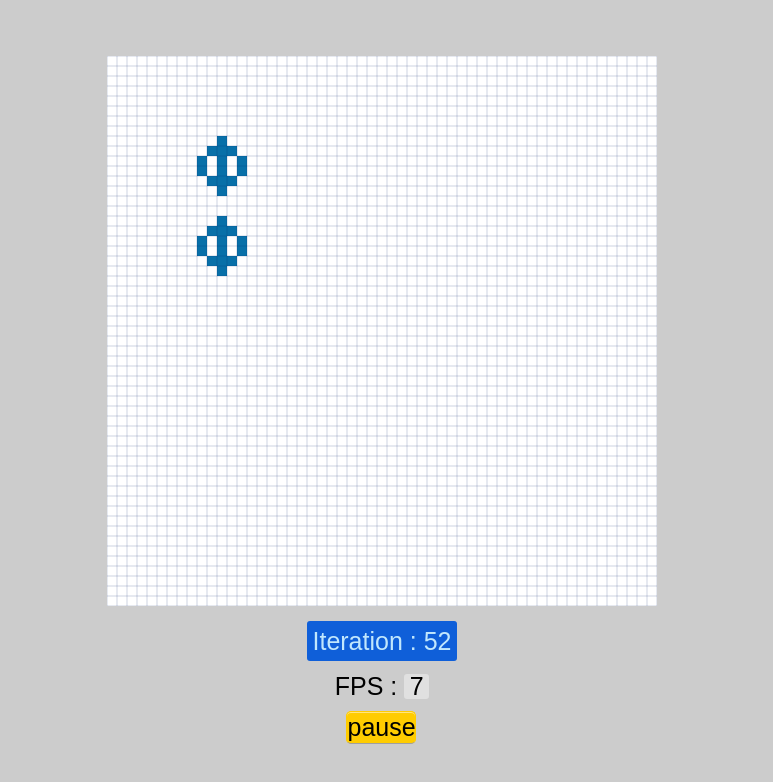
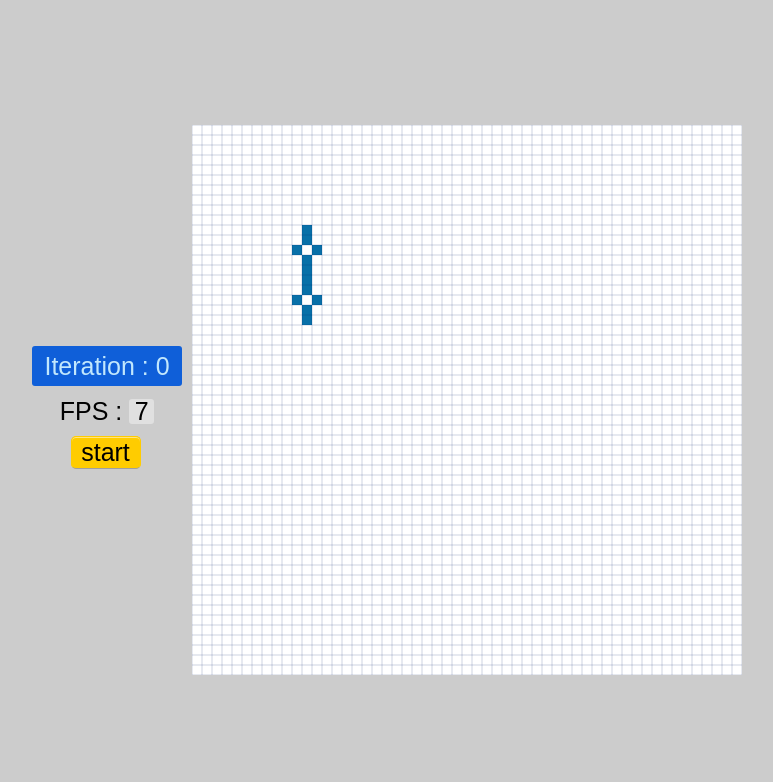
Before and after one commit to aestheticsdata/conway-gol, a website built with Parcel: page src/index.html in a window 1280 px wide. Shown: the whole page, without its empty margins (258-1031 px from the left). Built offline with nearby package versions, Linux system fonts and the light colour scheme; a web font is replaced by a local one.

Commit message:
autostart from query string / css changes

```diff
--- a/src/data/Data.ts
+++ b/src/data/Data.ts
@@ -3,14 +3,20 @@ import { CELL_STATE } from "../Cell/constants";
 import type { CellGrid } from "../Grid/Grid";
 import Grid from "../Grid/Grid";
 
+type Entity = number[][]
+
 class Data {
   public grid: CellGrid = []
-  private _glider: number[][] = [
+
+  // for many entities, see this catalog:
+  // http://www.ericweisstein.com/encyclopedias/life
+  // http://pentadecathlon.com/lifeNews/oscillators/
+  private _glider: Entity = [
     [0,1,1,1],
     [0,1,0,0],
     [0,0,1,0],
   ]
-  private _pulsar: number[][] = [
+  private _pulsar: Entity = [
     [0,0,1,1,1,0,0,0,1,1,1,0,0],
     [0,0,0,0,0,0,0,0,0,0,0,0,0],
     [1,0,0,0,0,1,0,1,0,0,0,0,1],
@@ -25,7 +31,7 @@ class Data {
     [0,0,0,0,0,0,0,0,0,0,0,0,0],
     [0,0,1,1,1,0,0,0,1,1,1,0,0],
   ]
-  private _pentadecathlon: number[][] = [
+  private _pentadecathlon: Entity = [
     [0,1,0],
     [0,1,0],
     [1,0,1],
@@ -36,6 +42,15 @@ class Data {
     [1,0,1],
     [0,1,0],
     [0,1,0],
+  ]
+  private _fumarol: Entity = [
+    [0,0,0,1,1,0,0,0],
+    [0,1,0,0,0,0,1,0],
+    [0,1,0,0,0,0,1,0],
+    [0,1,0,0,0,0,1,0],
+    [0,0,1,0,0,1,0,0],
+    [1,0,1,0,0,1,0,1],
+    [1,1,0,0,0,0,1,1],
   ]
 
   private makeEntity(entity: string, startIndex: number[]) {
--- a/src/index.html
+++ b/src/index.html
@@ -7,8 +7,8 @@
   <title>Conway's game of life</title>
 </head>
 <body>
-  <div class="wrapper">
-    <canvas id="canvasID" width="550" height="550">canvas not available in this browser</canvas>
+  <div class="container">
+    <div class="controls-wrapper">
       <div class="iteration">
         <span class="iteration-label">Iteration : </span>
         <span class="iteration-counter" />
@@ -19,5 +19,9 @@
       </div>
       <button class="pause">pause</button>
     </div>
+    <div class="canvas-wrapper">
+      <canvas id="canvasID" width="550" height="550">canvas not available in this browser</canvas>
+    </div>
+  </div>
 </body>
 </html>
--- a/src/index.ts
+++ b/src/index.ts
@@ -4,7 +4,7 @@ class Main {
   private readonly _canvas: HTMLCanvasElement
   private readonly _stage: CanvasRenderingContext2D
   private _requestAnimationID: number
-  private _isPlaying: boolean = true
+  private _isPlaying: boolean = false
   private _grid: Grid
   private _iterationCounterValue: number = 0
   private _iterationCounter: HTMLElement = document.querySelector('.iteration-counter')
@@ -15,7 +15,7 @@ class Main {
   private _startTime
   private _now
   private _lastDrawTime
-  private _elapsed;
+  private _elapsed
 
   constructor() {
     this._canvas = document.querySelector('canvas')
@@ -23,6 +23,8 @@ class Main {
     this._grid = new Grid(this._stage, this._canvas)
     this._pauseBtn.addEventListener('click', this._togglePause)
     this._setFPS()
+    this._pauseBtn.textContent = 'start'
+    this._iterationCounter.textContent = String(this._iterationCounterValue)
   }
 
   private _setFPS() {
@@ -34,7 +36,7 @@ class Main {
   }
 
   private _handleKeyUp = (e: KeyboardEvent) => {
-    if (e.keyCode === 13) {
+    if (e.key === "Enter") {
       e.preventDefault();
       if (Number((e.currentTarget as HTMLInputElement).value) > 60) {
         this._fps = 60
@@ -53,7 +55,13 @@ class Main {
   }
 
   private _togglePause = () => {
-    this._isPlaying ? this._stop() : this._start()
+    if (this._isPlaying){
+      this._stop()
+      this._pauseBtn.textContent = 'start'
+    } else {
+      this._pauseBtn.textContent = 'pause'
+      this._start()
+    }
     this._isPlaying = !this._isPlaying
   }
 
@@ -82,7 +90,11 @@ class Main {
   }
 
   init() {
-    this._start()
+    // this._start()
+    const url = new URLSearchParams(window.location.search)
+    if (url.get('autostart') === '1') {
+      this._togglePause()
+    }
   }
 }
 
--- a/src/styles/main.css
+++ b/src/styles/main.css
@@ -6,10 +6,22 @@ body {
 	background: #ccc;
 }
 
-.wrapper {
+.container {
+	display: flex;
+	justify-content: center;
+	align-items: center;
+}
+.controls-wrapper {
 	height: 100vh;
 	display: flex;
 	flex-direction: column;
+	justify-content: center;
+	align-items: center;
+	padding: 10px;
+}
+.canvas-wrapper {
+	height: 100vh;
+	display: flex;
 	justify-content: center;
 	align-items: center;
 }
```
Also changed, not shown: src/Grid/Grid.ts (+4 -4 lines). Lines whose indentation alone changed are shown as unchanged.
